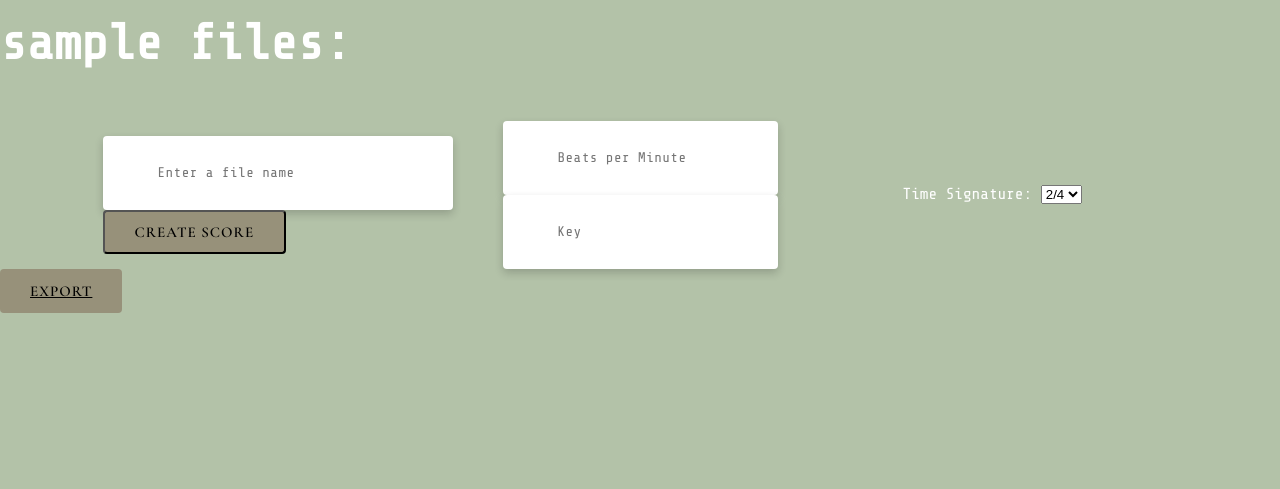
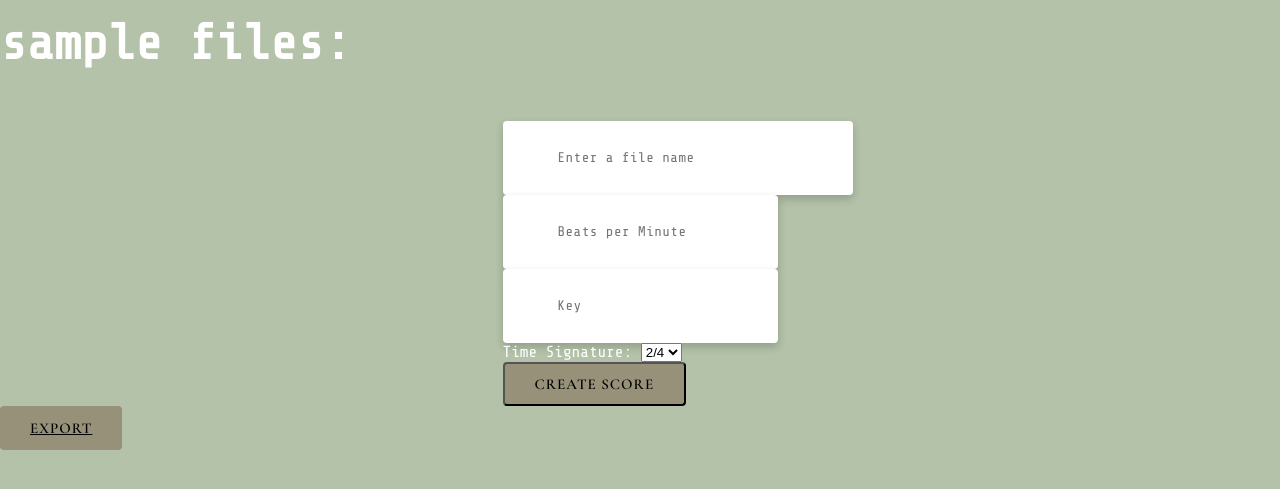
Before and after one commit to kitchy115/ScoreSensei, a Django app: a page that uses project/accounts/templates/accounts/dashboard_page.html in a window 1280 px wide; the page is wider, and only the part inside the window is pictured. Shown: the part 84-573 px from the top of that part. Run offline with Django 5.2, Linux system fonts and the light colour scheme; the visitor is signed in with stand-in values (Sample User, id 1).

Commit message:
moving buttons from user -> dashboard

```diff
--- a/project/accounts/templates/accounts/dashboard_page.html
+++ b/project/accounts/templates/accounts/dashboard_page.html
@@ -13,17 +13,13 @@
             {% csrf_token %}
             <div class="form-group mt-2" style="width: 275px;">
               <input type="filename" name="filename" class="form-style" placeholder="Enter a file name" />
-              <button type="submit" class="btn mt-4" name="submit">Create Score</button>
+
+              <div class="form-group mt-2" style="width: 200px;">
+                <input type="number" name="bpm" class="form-style" placeholder="Beats per Minute" />
               </div>
-          </form>
-        </div>
-
-          <div class="form-group" style="width: 200px;">
-            <input type="number" name="bpm" class="form-style" placeholder="Beats per Minute" />
 
               <div class="form-group mt-2" style="width: 200px;">
                 <input type="number" name="key" class="form-style" placeholder="Key" />
-          </div>
               </div>
 
               <div class = "cust-select" style = "width: 200px">
@@ -34,6 +30,13 @@
                   <option value = "4/4"> 4/4 </option>
                 </select>
               </div>
+
+              <button type="submit" class="btn mt-4" name="submit">Create Score</button>
+            </div>
+          </form>
+        </div>
+        </div>
+
 </div>
 
 <div>
```
Lines whose indentation alone changed are shown as unchanged.
